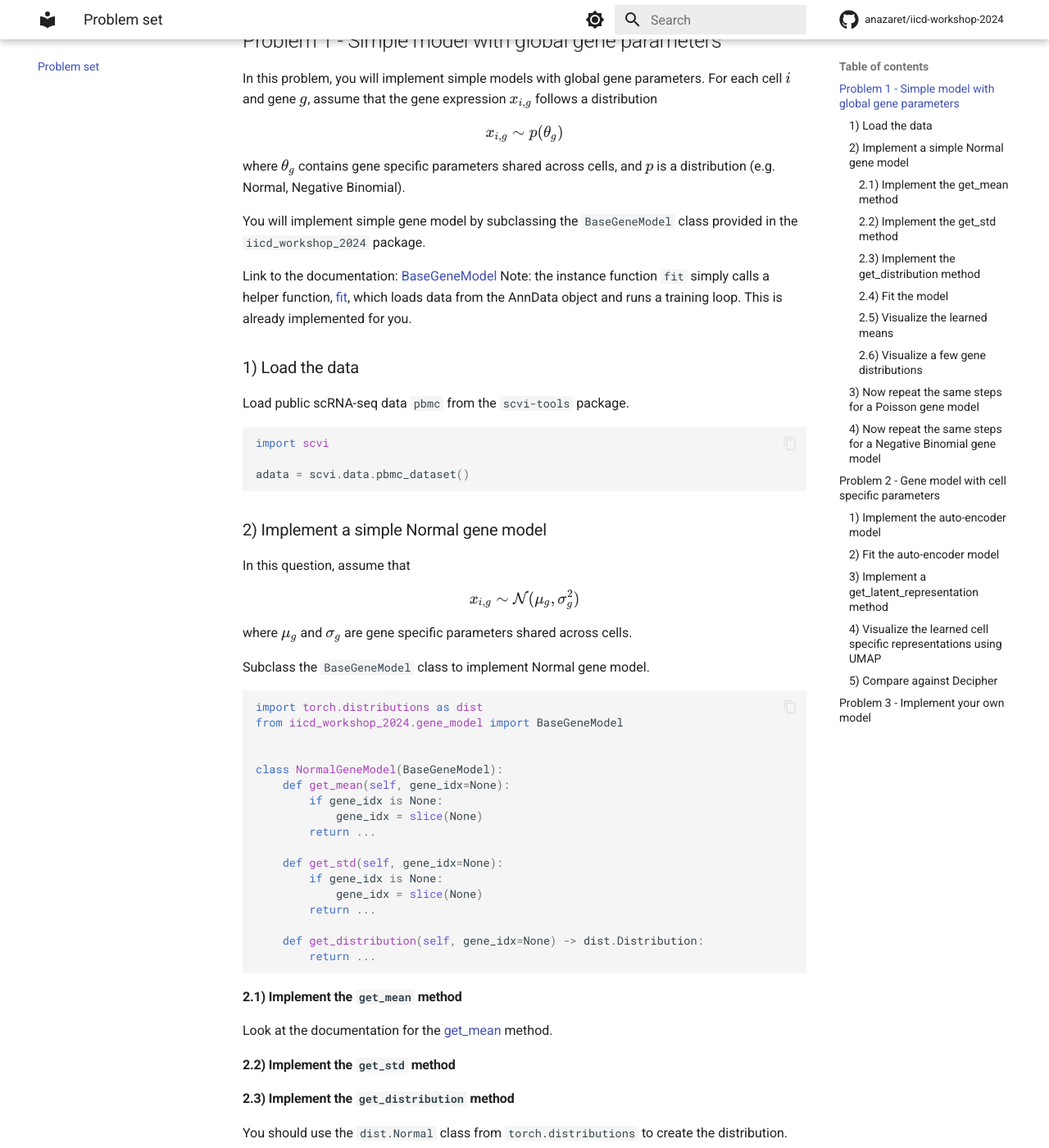
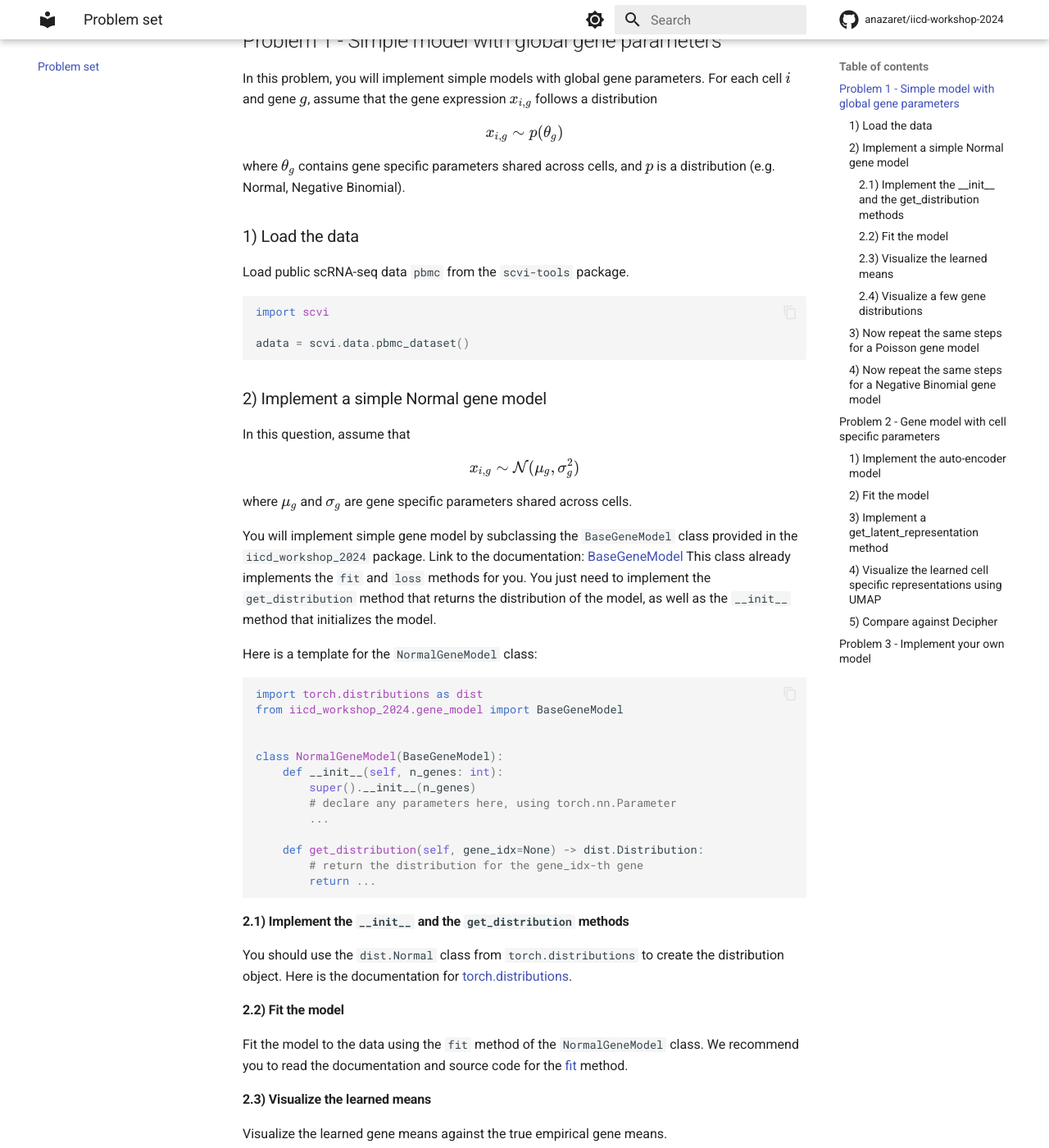
Before and after one commit to ANazaret/iicd-workshop-2024, an MkDocs documentation site: the page built from docs/problem_set.md, in a window 1280 px wide and 1400 px high, scrolled down 650 px. Shown: the whole window at 82% size. Built offline with MkDocs 1.6.1 and Material for MkDocs 9.7.7, drawn with Linux system fonts in a browser that asks for light colours; comment, search, counter and statistics services are not loaded; some of the changed text lies outside the part shown.

Commit message:
update problem set

````diff
--- a/docs/problem_set.md
+++ b/docs/problem_set.md
@@ -30,12 +30,6 @@ For each cell $i$ and gene $g$, assume that the gene expression $x_{i,g}$ follow
 $$ x_{i,g} \sim p(\theta_g) $$
 where $\theta_g$ contains gene specific parameters shared across cells, and $p$ is a distribution (e.g. Normal, Negative Binomial).
 
-You will implement simple gene model by subclassing the `BaseGeneModel` class provided
-in the `iicd_workshop_2024` package.
-
-Link to the documentation: [BaseGeneModel](references.md#iicd_workshop_2024.gene_model.BaseGeneModel)
-Note: the instance function `fit` simply calls a helper function, [fit](references.md/#iicd_workshop_2024.inference.fit),
-which loads data from the AnnData object and runs a training loop. This is already implemented for you.
 
 ### 1) Load the data
 
@@ -52,44 +46,42 @@ In this question, assume that
 $$ x_{i,g} \sim \mathcal{N}(\mu_g, \sigma_g^2) $$
 where $\mu_g$ and $\sigma_g$ are gene specific parameters shared across cells.
 
-Subclass the `BaseGeneModel` class to implement Normal gene model.
+You will implement simple gene model by subclassing the `BaseGeneModel` class provided
+in the `iicd_workshop_2024` package. Link to the documentation: [BaseGeneModel](references.md#iicd_workshop_2024.gene_model.BaseGeneModel)
+This class already implements the `fit` and `loss` methods for you.
+You just need to implement the `get_distribution` method that returns the distribution of the model,
+as well as the `__init__` method that initializes the model.
 
+Here is a template for the `NormalGeneModel` class:
 ```python
 import torch.distributions as dist
 from iicd_workshop_2024.gene_model import BaseGeneModel
 
 
 class NormalGeneModel(BaseGeneModel):
-    def get_mean(self, gene_idx=None):
-        if gene_idx is None:
-            gene_idx = slice(None)
-        return ...
-
-    def get_std(self, gene_idx=None):
-        if gene_idx is None:
-            gene_idx = slice(None)
-        return ...
+    def __init__(self, n_genes: int):
+        super().__init__(n_genes)
+        # declare any parameters here, using torch.nn.Parameter
+        ...
 
     def get_distribution(self, gene_idx=None) -> dist.Distribution:
+        # return the distribution for the gene_idx-th gene
         return ...
 
 ```
 
-#### 2.1) Implement the `get_mean` method
-Look at the documentation for the [get_mean](references.md#iicd_workshop_2024.gene_model.BaseGeneModel.get_mean) method.
+#### 2.1) Implement the `__init__` and the `get_distribution` methods
 
-#### 2.2) Implement the `get_std` method
+You should use the `dist.Normal` class from `torch.distributions` to create the distribution object.
+Here is the documentation for [torch.distributions](https://pytorch.org/docs/stable/distributions.html).
 
 
-#### 2.3) Implement the `get_distribution` method
+#### 2.2) Fit the model
 
-You should use the `dist.Normal` class from `torch.distributions` to create the distribution.
+Fit the model to the data using the `fit` method of the `NormalGeneModel` class.
+We recommend you to read the documentation and source code for the [fit](references.md/#iicd_workshop_2024.inference.fit) method.
 
-#### 2.4) Fit the model
-
-Fit the model to the data using the `fit` method.
-
-#### 2.5) Visualize the learned means
+#### 2.3) Visualize the learned means
 
 Visualize the learned gene means against the true empirical gene means.
 
@@ -114,9 +106,10 @@ def plot_learned_vs_empirical_mean(model, adata):
     plt.show()
 ```
 
-#### 2.6) Visualize a few gene distributions
+#### 2.4) Visualize a few gene distributions
 
 Visualize a few gene distributions by plotting the learned distributions against the empirical distribution.
+For example, genes: `["CD14", "CD74", "RPS27"]`.
 
 You can use the function `plot_gene_distribution` from the `iicd_workshop_2024.gene_model` module.
 See documentation for [plot_gene_distribution](references.md/#iicd_workshop_2024.gene_model.plot_gene_distribution).
@@ -166,22 +159,10 @@ $$
 x_{i,g} &\sim p(f(z_i), \theta_g)
 \end{align}
 $$
-$$
-\begin{align}
-z_i \sim \pi, \quad \theta_g \sim \rho
-\end{align}
-$$
 where:
+$f$ is a function that transforms the cell specific representation into the gene specific parameters.
 
-- $\pi$ is the prior distribution of the cell specific representations,
-- $\rho$ is the prior distribution of the gene specific parameters
-- $f$ is a function that transforms the cell specific representation into the gene specific parameters.
-
-For this problem, we define:
-
-- the family of distributions $p$ to be negative binomial distributions
-- the prior distribution of the gene specific parameters $\rho$ to be uniform
-- the prior distribution of the cell specific representations $\pi$ to be a standard normal distribution.
+For this problem, we define the family of distributions $p$ to be negative binomial distributions
 
 We further will use amortized inference to learn the cell specific representations $z_i$.
 $$ z_i \approx g(x_i), $$
@@ -201,7 +182,7 @@ class LatentModel(torch.nn.Module):
         super().__init__()
         ...
 
-    def forward(self, x):
+    def get_distribution(self, data):
        ...
 
     def loss(self, data):
@@ -215,7 +196,7 @@ from iicd_workshop_2024.neural_network import DenseNN
 ```
 
 
-### 2) Fit the auto-encoder model
+### 2) Fit the model
 You can use the `fit` function from the `iicd_workshop_2024.inference` module to fit the model.
 
 ### 3) Implement a `get_latent_representation` method
````
